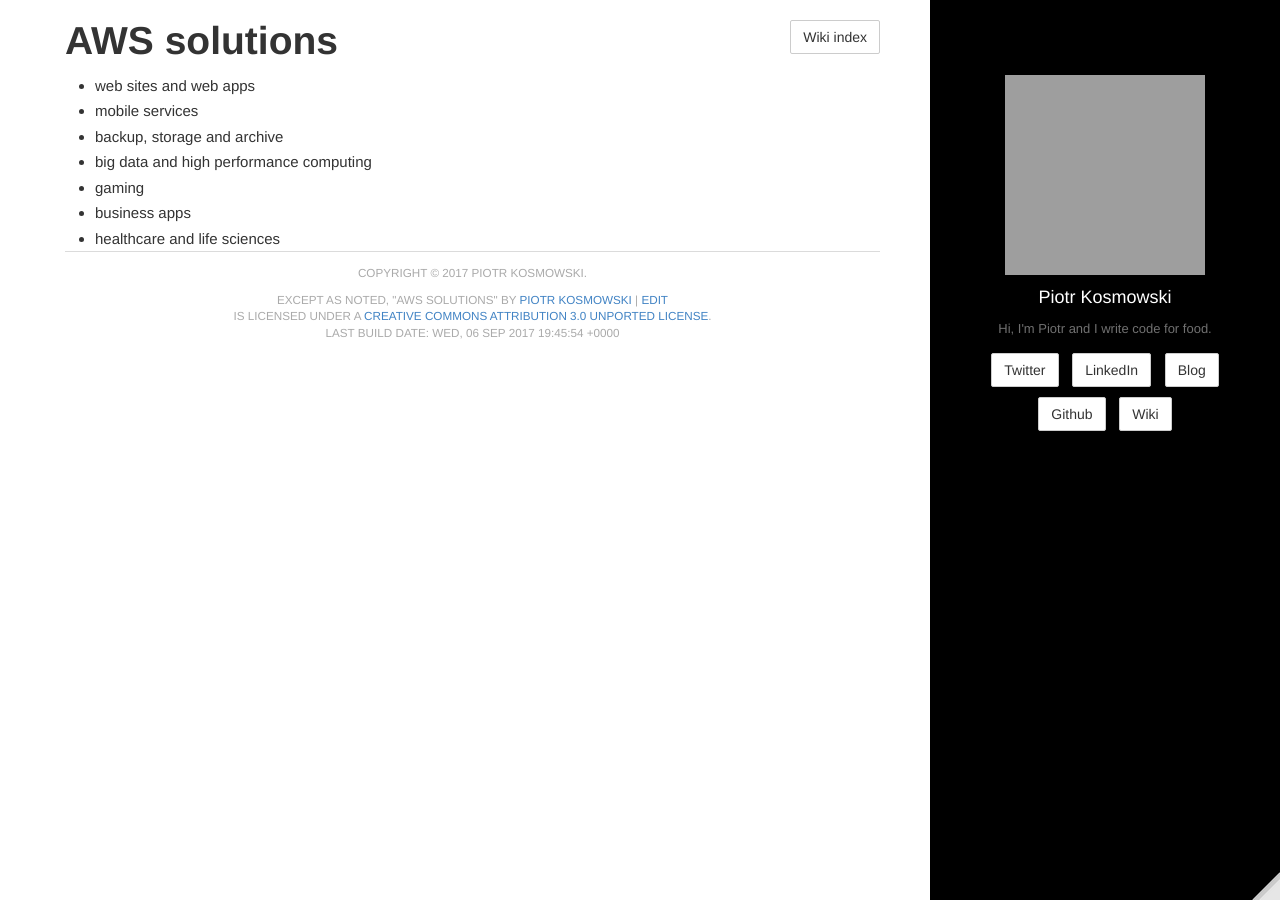
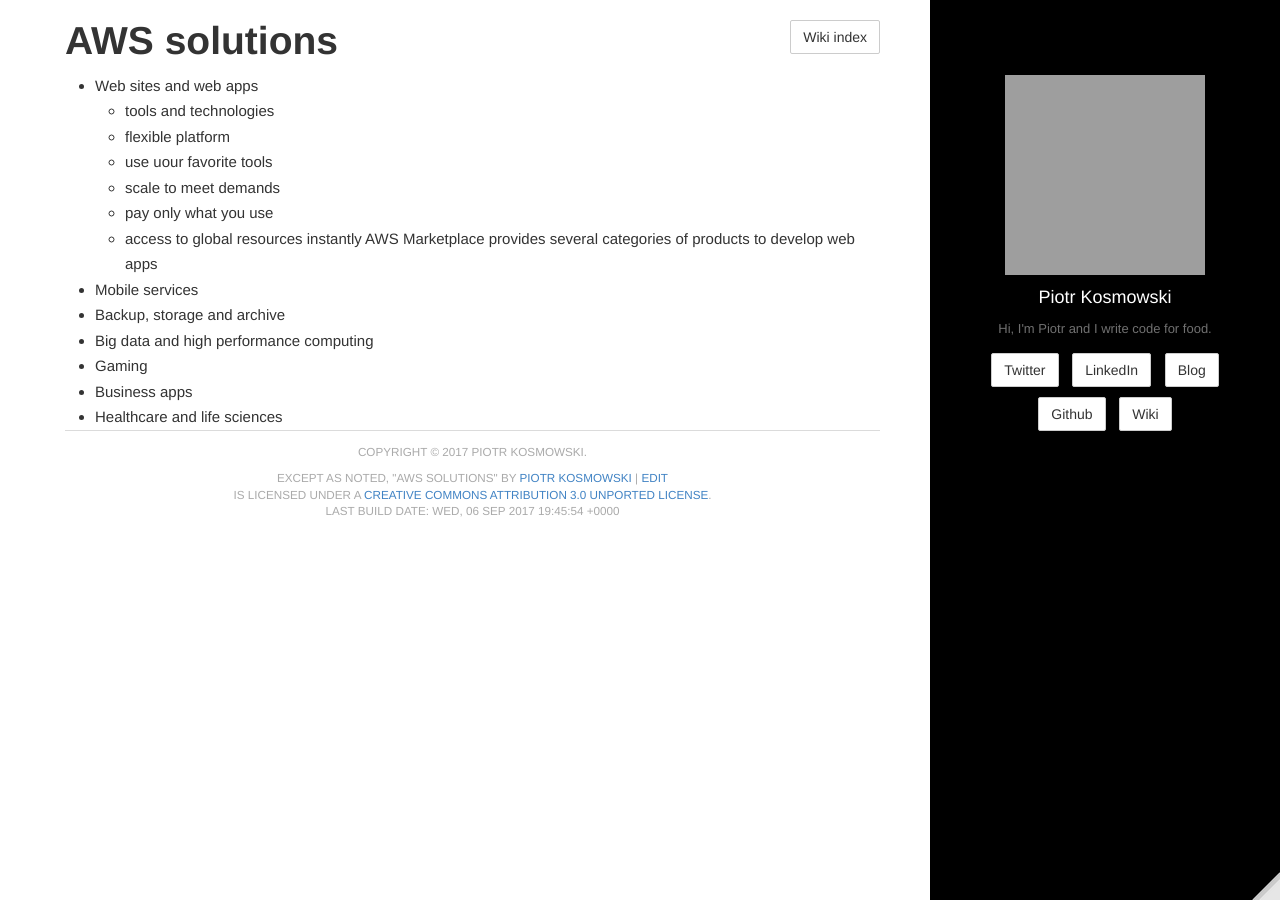
Before and after one commit to kospiotr/kospiotr.github.io, a Jekyll site: the page built from wiki/aws-solutions.md, in a window 1280 px wide. Built offline with Jekyll 4.4.1, drawn with Linux system fonts in a browser that asks for light colours; grey boxes are pictures that could not be loaded.

Commit message:
Update aws-solutions.md

```diff
--- a/wiki/aws-solutions.md
+++ b/wiki/aws-solutions.md
@@ -6,10 +6,17 @@
 editurl: wiki/aws-solutions.md
 ---
 
-* web sites and web apps
-* mobile services
-* backup, storage and archive
-* big data and high performance computing
-* gaming
-* business apps
-* healthcare and life sciences
+* Web sites and web apps
+  * tools and technologies
+  * flexible platform
+  * use uour favorite tools
+  * scale to meet demands
+  * pay only what you use
+  * access to global resources instantly
+AWS Marketplace provides several categories of products to develop web apps
+* Mobile services
+* Backup, storage and archive
+* Big data and high performance computing
+* Gaming
+* Business apps
+* Healthcare and life sciences
```
